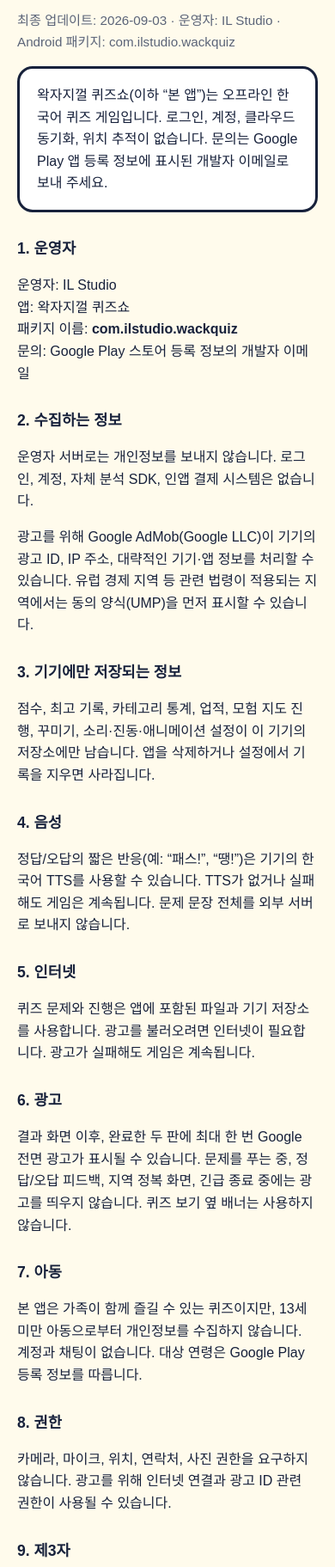
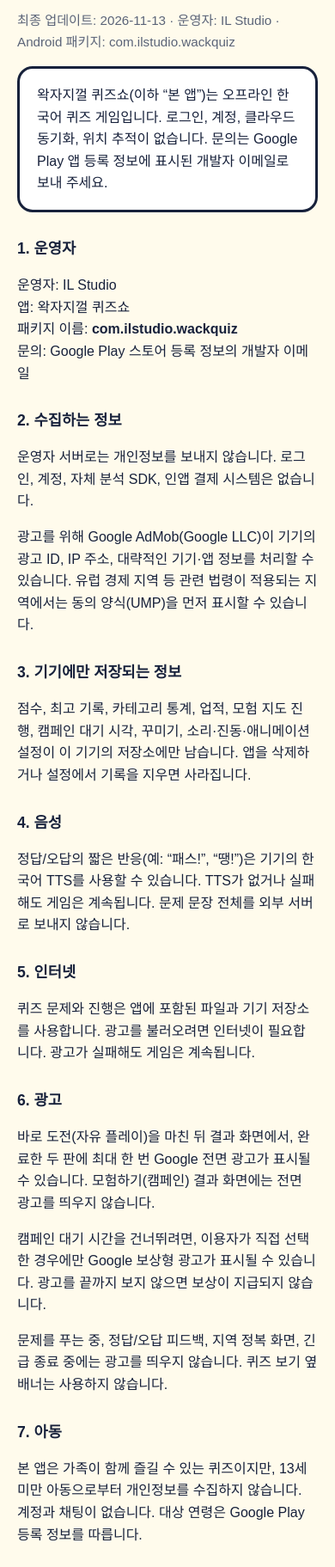
Before and after one commit to ssgsds1-sys/wackquiz-privacy, a plain HTML site: page index.html in a window 390 px wide. Shown: the part 140-1963 px from the top of the page at 86% size. Drawn offline with Linux system fonts and the light colour scheme.

Commit message:
Update privacy policy for free-play interstitial, rewarded continue, and Google policy link.

```diff
--- a/index.html
+++ b/index.html
@@ -30,7 +30,7 @@
 </head>
 <body>
   <h1>왁자지껄 퀴즈쇼 개인정보 처리방침</h1>
-  <p class="meta">최종 업데이트: 2026-09-03 · 운영자: IL Studio · Android 패키지: com.ilstudio.wackquiz</p>
+  <p class="meta">최종 업데이트: 2026-11-13 · 운영자: IL Studio · Android 패키지: com.ilstudio.wackquiz</p>
 
   <div class="card">
     왁자지껄 퀴즈쇼(이하 “본 앱”)는 오프라인 한국어 퀴즈 게임입니다. 로그인, 계정, 클라우드 동기화, 위치 추적이 없습니다.
@@ -48,7 +48,7 @@
   <p>광고를 위해 Google AdMob(Google LLC)이 기기의 광고 ID, IP 주소, 대략적인 기기·앱 정보를 처리할 수 있습니다. 유럽 경제 지역 등 관련 법령이 적용되는 지역에서는 동의 양식(UMP)을 먼저 표시할 수 있습니다.</p>
 
   <h2>3. 기기에만 저장되는 정보</h2>
-  <p>점수, 최고 기록, 카테고리 통계, 업적, 모험 지도 진행, 꾸미기, 소리·진동·애니메이션 설정이 이 기기의 저장소에만 남습니다. 앱을 삭제하거나 설정에서 기록을 지우면 사라집니다.</p>
+  <p>점수, 최고 기록, 카테고리 통계, 업적, 모험 지도 진행, 캠페인 대기 시각, 꾸미기, 소리·진동·애니메이션 설정이 이 기기의 저장소에만 남습니다. 앱을 삭제하거나 설정에서 기록을 지우면 사라집니다.</p>
 
   <h2>4. 음성</h2>
   <p>정답/오답의 짧은 반응(예: “패스!”, “땡!”)은 기기의 한국어 TTS를 사용할 수 있습니다. TTS가 없거나 실패해도 게임은 계속됩니다. 문제 문장 전체를 외부 서버로 보내지 않습니다.</p>
@@ -57,7 +57,9 @@
   <p>퀴즈 문제와 진행은 앱에 포함된 파일과 기기 저장소를 사용합니다. 광고를 불러오려면 인터넷이 필요합니다. 광고가 실패해도 게임은 계속됩니다.</p>
 
   <h2>6. 광고</h2>
-  <p>결과 화면 이후, 완료한 두 판에 최대 한 번 Google 전면 광고가 표시될 수 있습니다. 문제를 푸는 중, 정답/오답 피드백, 지역 정복 화면, 긴급 종료 중에는 광고를 띄우지 않습니다. 퀴즈 보기 옆 배너는 사용하지 않습니다.</p>
+  <p>바로 도전(자유 플레이)을 마친 뒤 결과 화면에서, 완료한 두 판에 최대 한 번 Google 전면 광고가 표시될 수 있습니다. 모험하기(캠페인) 결과 화면에는 전면 광고를 띄우지 않습니다.</p>
+  <p>캠페인 대기 시간을 건너뛰려면, 이용자가 직접 선택한 경우에만 Google 보상형 광고가 표시될 수 있습니다. 광고를 끝까지 보지 않으면 보상이 지급되지 않습니다.</p>
+  <p>문제를 푸는 중, 정답/오답 피드백, 지역 정복 화면, 긴급 종료 중에는 광고를 띄우지 않습니다. 퀴즈 보기 옆 배너는 사용하지 않습니다.</p>
 
   <h2>7. 아동</h2>
   <p>본 앱은 가족이 함께 즐길 수 있는 퀴즈이지만, 13세 미만 아동으로부터 개인정보를 수집하지 않습니다. 계정과 채팅이 없습니다. 대상 연령은 Google Play 등록 정보를 따릅니다.</p>
@@ -66,7 +68,8 @@
   <p>카메라, 마이크, 위치, 연락처, 사진 권한을 요구하지 않습니다. 광고를 위해 인터넷 연결과 광고 ID 관련 권한이 사용될 수 있습니다.</p>
 
   <h2>9. 제3자</h2>
-  <p>광고 제공: Google LLC (AdMob, Google Mobile Ads SDK). Google의 처리에 관한 자세한 내용은 Google 개인정보처리방침을 참고하세요.</p>
+  <p>광고 제공: Google LLC (AdMob, Google Mobile Ads SDK). Google의 처리에 관한 자세한 내용은
+  <a href="https://policies.google.com/privacy">Google 개인정보처리방침</a>을 참고하세요.</p>
 
   <h2>10. 보관 기간</h2>
   <p>게임 진행 데이터는 이 기기에만 보관됩니다. 운영자가 원격으로 열람할 수 없습니다. Google이 광고를 위해 처리하는 정보의 보관 기간은 Google 정책을 따릅니다.</p>
@@ -79,6 +82,6 @@
 
   <hr>
   <h2>Privacy policy (English summary)</h2>
-  <p>Wacky Quiz Show is an offline Korean quiz game (package <strong>com.ilstudio.wackquiz</strong>), operated by IL Studio. There is no account, no operator server, and no in-app purchases. Game progress stays on the device. Google AdMob may show an interstitial after the result screen (at most once every two finished runs) and may process advertising ID and device information. Contact: the developer email on the Google Play listing.</p>
+  <p>Wacky Quiz Show is an offline Korean quiz game (package <strong>com.ilstudio.wackquiz</strong>), operated by IL Studio. There is no account, no operator server, and no in-app purchases. Game progress stays on the device. Google AdMob may show an interstitial after a free-play result screen (at most once every two finished free-play runs). A rewarded ad may appear only if the user chooses to skip a campaign wait. AdMob may process advertising ID and device information. Google’s privacy policy: <a href="https://policies.google.com/privacy">https://policies.google.com/privacy</a>. Contact: the developer email on the Google Play listing.</p>
 </body>
 </html>
```
